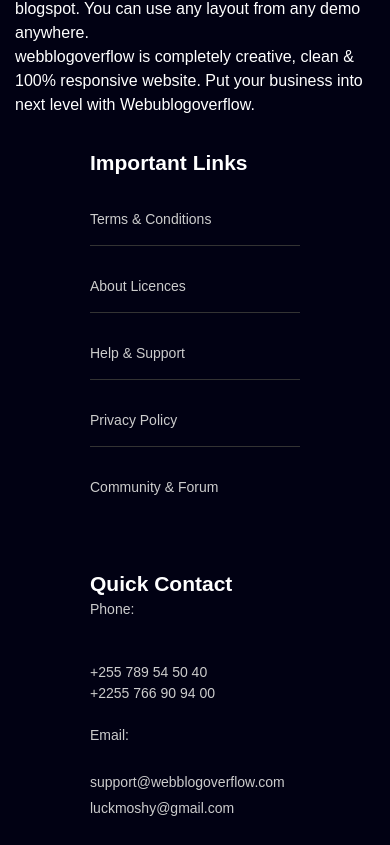
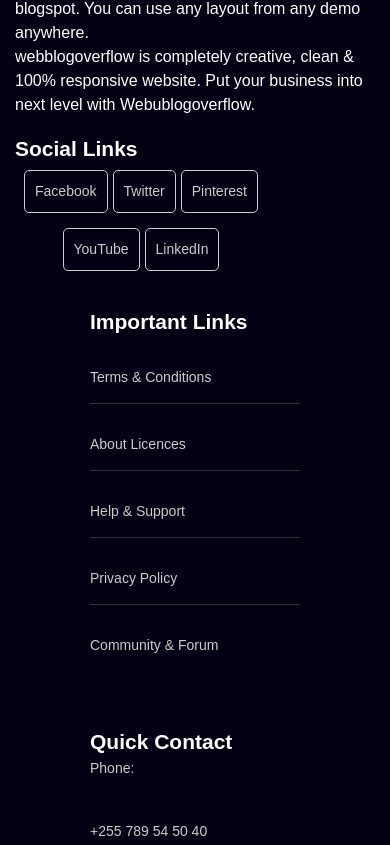
Before and after one commit to SoumikGhosh111/In-wood, a React (Create React App) app: page / in a window 390 px wide. Shown: the part 1839-2684 px from the top of the page. Built offline with nearby package versions, Linux system fonts and the light colour scheme; no server answers; a web font is replaced by a local one.

Commit message:
some minor changes in footer

```diff
--- a/package.json
+++ b/package.json
@@ -2,6 +2,7 @@
   "name": "front-end",
   "version": "0.1.0",
   "private": true,
+  "homepage": "./",
   "dependencies": {
     "@emotion/react": "^11.11.4",
     "@emotion/styled": "^11.11.5",
--- a/src/App.js
+++ b/src/App.js
@@ -25,7 +25,7 @@ function App() {
 
   return (
     <div >
-      <Router>
+      {/* <Router> */}
         <Navbar />
         <UserProvider>
           <Routes>
@@ -44,7 +44,7 @@ function App() {
           </Routes>
         </UserProvider>
         {/* <Footer /> */}
-      </Router>
+      {/* </Router> */}
     </div>
   );
 }
--- a/src/checkout-components/CheckoutPageLeftSide/CheckoutPageLeftSide.js
+++ b/src/checkout-components/CheckoutPageLeftSide/CheckoutPageLeftSide.js
@@ -120,7 +120,7 @@ function CheckoutPageLeftSide({ onEdtBtnClick }) {
     <div className='check-out-left-side'>
       <h4>CHECKOUT</h4>
       <h2>INWOOD PIZZA</h2>
-      <button onClick={handleBackEvent} className='back-tio-menu-btn' style={{display: cartItems?.length > 0 ? 'block' : 'none'}}>Explore More</button>
+      <button onClick={handleBackEvent} className='back-tio-menu-btn' style={{display: cartItems?.length > 0 ? 'block' : 'none'}}>Add To Menu</button>
       {/* <ToastContainer /> */}
 
       {/* <div className='check-out-left-side-details'>
--- a/src/components/Footer/Footer.css
+++ b/src/components/Footer/Footer.css
@@ -85,7 +85,12 @@
 .footer-bottom p {
     margin: 0;
 }
+.social{
 
+    margin: 0 !important;
+    padding: 0 !important;
+    margin-top: 1rem !important;
+}
 .footer-section.social .social-links {
     display: flex;
     gap: 5px;
--- a/src/components/Footer/Footer.js
+++ b/src/components/Footer/Footer.js
@@ -18,6 +18,28 @@ function Footer() {
                             webblogoverflow is completely creative, clean &amp; 100% responsive
                             website. Put your business into next level with Webublogoverflow.
                         </p>
+
+                        <div className="footer-section social">
+                            <h2>Social Links</h2>
+                            <div className="social-links">
+                                <p>
+                                    <a href="#">Facebook</a>
+                                </p>
+                                <p>
+                                    <span />
+                                    <a href="#">Twitter</a>
+                                </p>
+                                <p>
+                                    <a href="#">Pinterest</a>
+                                </p>
+                                <p>
+                                    <a href="#">YouTube</a>
+                                </p>
+                                <p>
+                                    <a href="#">LinkedIn</a>
+                                </p>
+                            </div>
+                        </div>
                     </div>
                     <div className="footer-section links">
                         <h2>Important Links</h2>
@@ -58,7 +80,7 @@ function Footer() {
                             <a href="mailto:luckmoshy@gmail.com">luckmoshy@gmail.com</a>
                         </p>
                     </div>
-                    <div className="footer-section social">
+                    {/* <div className="footer-section social">
                         <h2>Social Links</h2>
                         <div className="social-links">
                             <p>
@@ -78,7 +100,7 @@ function Footer() {
                                 <a href="#">LinkedIn</a>
                             </p>
                         </div>
-                    </div>
+                    </div> */}
                 </div>
             </footer>
             <div className="footer-bottom">
--- a/src/home-page-components/HomePageHeroSection/HomePageHeroSection.css
+++ b/src/home-page-components/HomePageHeroSection/HomePageHeroSection.css
@@ -176,10 +176,29 @@
 
 
 @media screen and (max-width: 1000px) {
+    .leftBox{
+        width: 69%;
+    }
     .leftBox span {
-        font-size: 90px;
+        font-size: 80px;
         font-weight: 700;
         /* margin-left: 1vw; */
+    }
+    .topSlice {
+        width: 280px !important;
+        height: 220px !important;
+        transform: translate(220%, -50%) !important;
+    }
+
+    .bottomSlice {
+        width: 280px !important;
+        height: 220px !important;
+        transform: translate(120%, 45%) !important;
+    }
+ .mainSlice {
+        width: 414px !important;
+        height: 480px !important;
+        transform: translateX(50%);
     }
 }
 
@@ -188,6 +207,35 @@
 
 
 /* media queries */
+
+/* @media screen and (orientation: landscape){
+    .leftBox span {
+        font-size: 30px;
+        font-weight: 700;
+    }
+    .topSlice {
+        width: 211px !important;
+        height: 165px !important;
+        transform: translate(220%, -50%) !important;
+    }
+
+    .bottomSlice {
+        width: 210px !important;
+        height: 183px !important;
+        transform: translate(120%, 45%) !important;
+    }
+ .mainSlice {
+        width: 314px !important;
+        height: 373px !important;
+        transform: translateX(50%);
+    }
+    .rightBox {
+        width: fit-content;
+        height: fit-content;
+        transform: translateY(50%);
+
+    }
+} */
 @media (max-width: 768px) {
     .yumm {
         top: 0;
--- a/src/index.js
+++ b/src/index.js
@@ -6,6 +6,7 @@ import reportWebVitals from './reportWebVitals';
 import { Provider } from "react-redux";
 import { PersistGate } from 'redux-persist/integration/react';
 import { Store, persistor } from './redux/Store';
+import { BrowserRouter } from 'react-router-dom';
 
 
 const root = ReactDOM.createRoot(document.getElementById('root'));
@@ -13,7 +14,9 @@ root.render(
   <React.StrictMode>
     <Provider store={Store}>
       <PersistGate loading={null} persistor={persistor} >
-        <App />
+        <BrowserRouter >
+          <App />
+        </BrowserRouter>
       </PersistGate>
     </Provider>
   </React.StrictMode>
@@ -23,3 +26,5 @@ root.render(
 // to log results (for example: reportWebVitals(console.log))
 // or send to an analytics endpoint. Learn more: https://bit.ly/CRA-vitals
 reportWebVitals();
+
+// basename='/temp_prduct_test'
```
